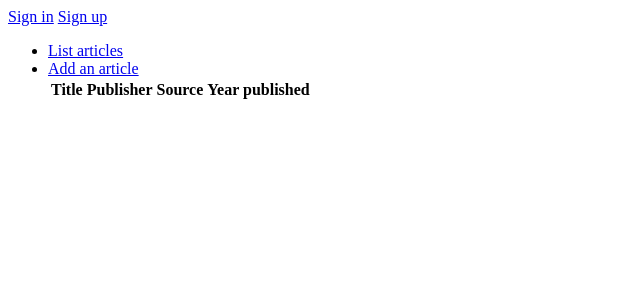
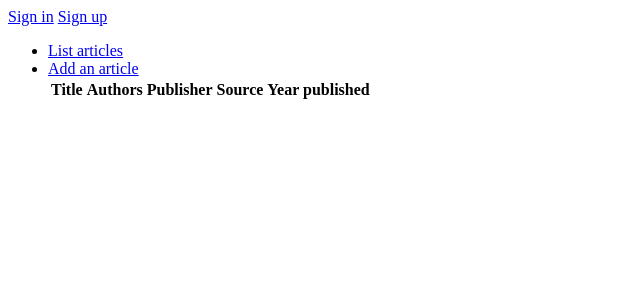
Before and after one commit to puuro-maria/artikkelitietokanta, a Flask app: template application/templates/artikkelit/list.html in a window 1280 px wide. Shown: the top 300 px of the page, without its empty margins (0-640 px from the left). Run offline with Flask 2, Linux system fonts and the light colour scheme; the template is opened without the code that fills it, so the values that code supplies are empty.

Commit message:
lisätty alustava kenttä kirjoittajille listaan

```diff
--- a/application/artikkelit/views.py
+++ b/application/artikkelit/views.py
@@ -46,7 +46,7 @@ def artikkelit_create():
     if not form.validate():
         return render_template("artikkelit/new.html", form = form)
 
-    au = Author(form.name.data)
+    au = Author(form.authors.data)
     a = Artikkeli(form.name.data, [au], form.publisher.data, form.source.data, form.year.data)
     a.account_id = current_user.id
 
--- a/application/templates/artikkelit/list.html
+++ b/application/templates/artikkelit/list.html
@@ -4,6 +4,7 @@
   <table>
     <tr>
       <th>Title</th>
+      <th>Authors</th>
       <th>Publisher</th>
       <th>Source</th>
       <th>Year published</th>
@@ -11,9 +12,7 @@
   {% for artikkeli in artikkelit %}
     <tr>
        <td>{{artikkeli.name}}</td>
-       {% for author in artikkeli.authors %}
        <td>{{artikkeli.authors}}</td>
-       {% endfor %}
        <td>{{artikkeli.publisher}}</td>
        <td>{{artikkeli.source}}</td>
        <td>{{artikkeli.year}}</td>
```
